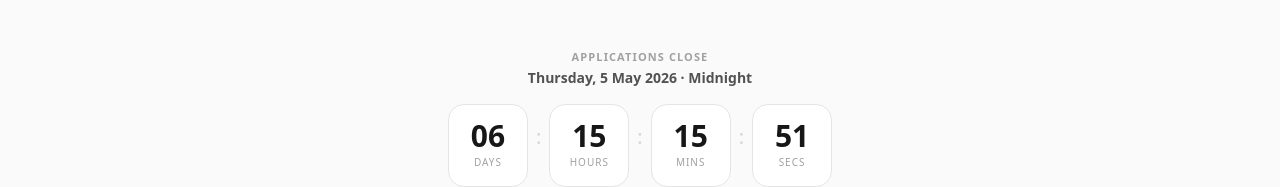
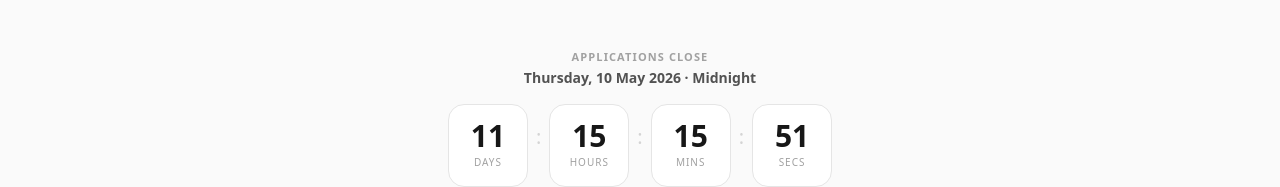
Before and after one commit to Ajaxparmar/intership, a Next.js app: page / in a window 1280 px wide. Shown: the part 342-529 px from the top of the page. Built offline with nearby package versions, Linux system fonts and the light colour scheme.

Commit message:
update timer

```diff
--- a/app/timer.tsx
+++ b/app/timer.tsx
@@ -2,7 +2,7 @@
 
 import { useState, useEffect } from "react";
 
-const DEADLINE = new Date("2026-05-05T23:59:59");
+const DEADLINE = new Date("2026-05-10T23:59:59");
 const BATCH_START = new Date("2026-04-01T00:00:00");
 const TOTAL_MS = DEADLINE.getTime() - BATCH_START.getTime();
 
@@ -97,7 +97,7 @@ export default function CountdownTimer() {
           Applications close
         </p>
         <p className="text-sm font-semibold text-neutral-600 mt-0.5">
-          Thursday, 5 May 2026 · Midnight
+          Thursday, 10 May 2026 · Midnight
         </p>
       </div>
 
```
